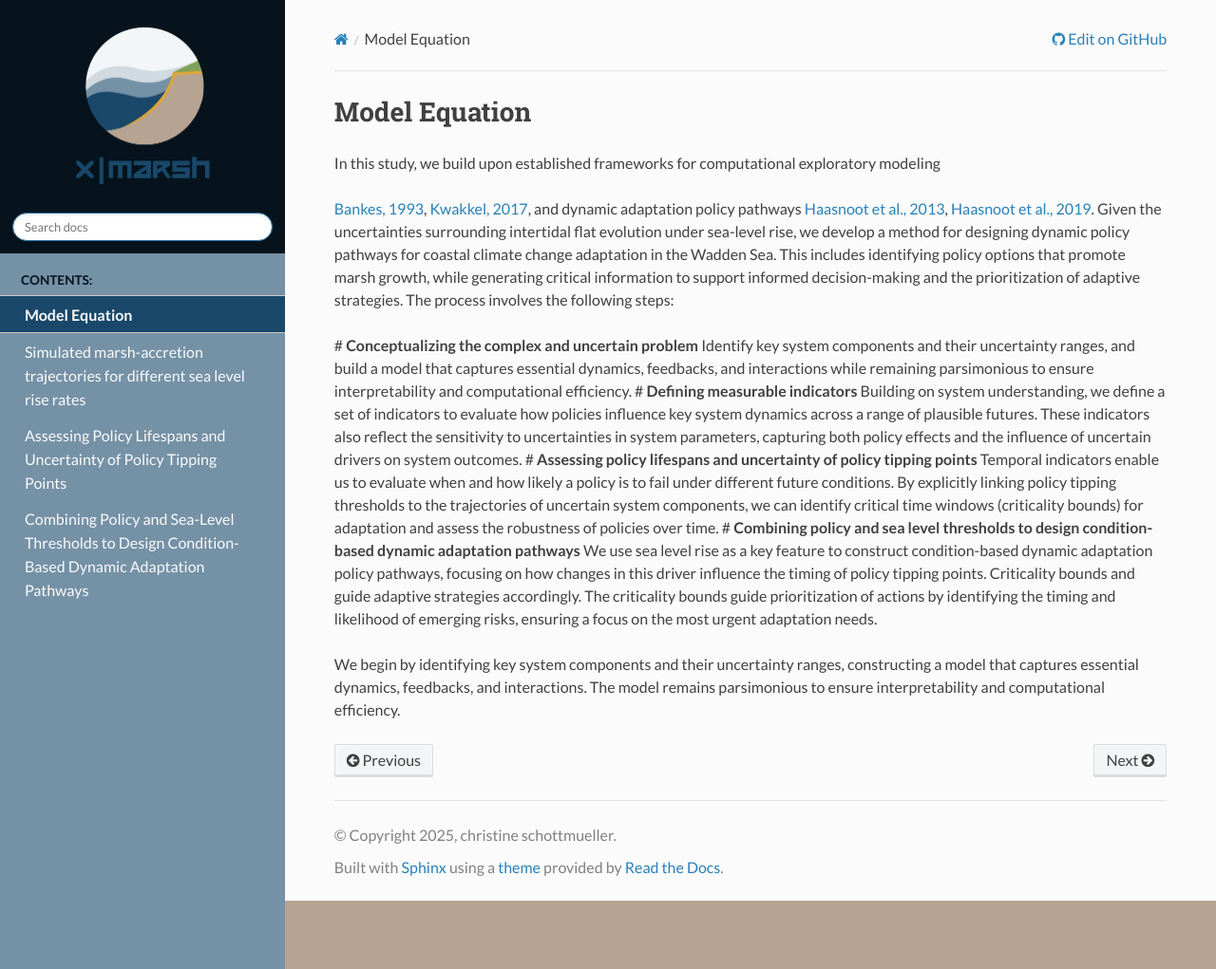
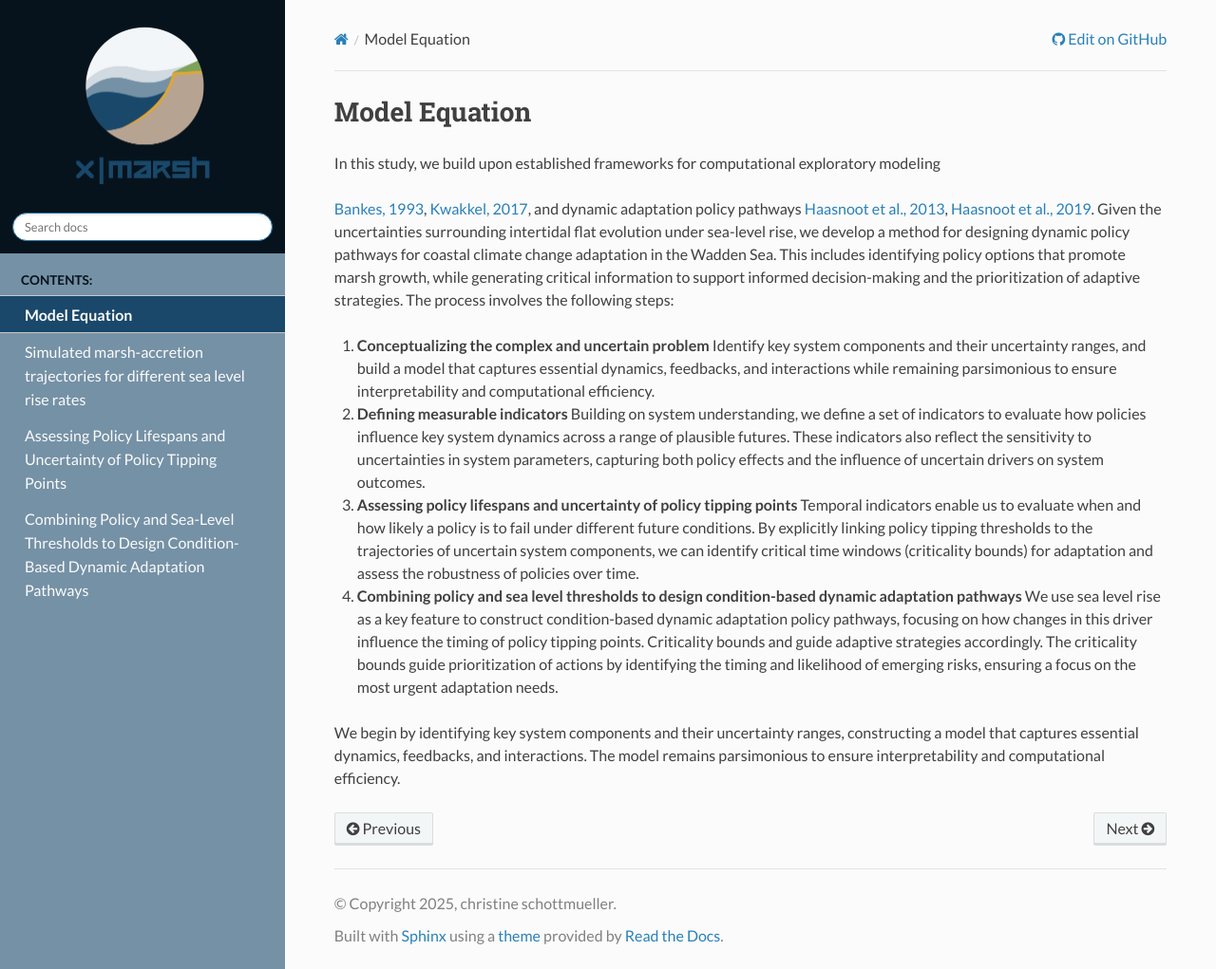
Before and after one commit to christineschottmueller/x-marsh, a Sphinx documentation site: the page built from docs/01_conceptualizing.rst, in a window 1280 px wide and 1021 px high. Shown: the whole window at 95% size. Built offline with Sphinx 7.4.7 and the Read the Docs theme 3.1.0, drawn with Linux system fonts in a browser that asks for light colours; pages that are not in the unit, such as notebooks, are missing from menus.

Commit message:
Update all .rst

```diff
--- a/docs/01_conceptualizing.rst
+++ b/docs/01_conceptualizing.rst
@@ -10,10 +10,10 @@ and dynamic adaptation policy pathways
 The process involves the following steps:
 
 
-# **Conceptualizing the complex and uncertain problem** Identify key system components and their uncertainty ranges, and build a model that captures essential dynamics, feedbacks, and interactions while remaining parsimonious to ensure interpretability and computational efficiency.
-# **Defining measurable indicators** Building on system understanding, we define a set of indicators to evaluate how policies influence key system dynamics across a range of plausible futures. These indicators also reflect the sensitivity to uncertainties in system parameters, capturing both policy effects and the influence of uncertain drivers on system outcomes.
-# **Assessing policy lifespans and uncertainty of policy tipping points** Temporal indicators enable us to evaluate when and how likely a policy is to fail under different future conditions. By explicitly linking policy tipping thresholds to the trajectories of uncertain system components, we can identify critical time windows (criticality bounds) for adaptation and assess the robustness of policies over time.
-# **Combining policy and sea level thresholds to design condition-based dynamic adaptation pathways** We use sea level rise as a key feature to construct condition-based dynamic adaptation policy pathways, focusing on how changes in this driver influence the timing of policy tipping points. Criticality bounds  and guide adaptive strategies accordingly. The criticality bounds guide prioritization of actions by identifying the timing and likelihood of emerging risks, ensuring a focus on the most urgent adaptation needs.
+#. **Conceptualizing the complex and uncertain problem** Identify key system components and their uncertainty ranges, and build a model that captures essential dynamics, feedbacks, and interactions while remaining parsimonious to ensure interpretability and computational efficiency.
+#. **Defining measurable indicators** Building on system understanding, we define a set of indicators to evaluate how policies influence key system dynamics across a range of plausible futures. These indicators also reflect the sensitivity to uncertainties in system parameters, capturing both policy effects and the influence of uncertain drivers on system outcomes.
+#. **Assessing policy lifespans and uncertainty of policy tipping points** Temporal indicators enable us to evaluate when and how likely a policy is to fail under different future conditions. By explicitly linking policy tipping thresholds to the trajectories of uncertain system components, we can identify critical time windows (criticality bounds) for adaptation and assess the robustness of policies over time.
+#. **Combining policy and sea level thresholds to design condition-based dynamic adaptation pathways** We use sea level rise as a key feature to construct condition-based dynamic adaptation policy pathways, focusing on how changes in this driver influence the timing of policy tipping points. Criticality bounds  and guide adaptive strategies accordingly. The criticality bounds guide prioritization of actions by identifying the timing and likelihood of emerging risks, ensuring a focus on the most urgent adaptation needs.
 
 
 
```
